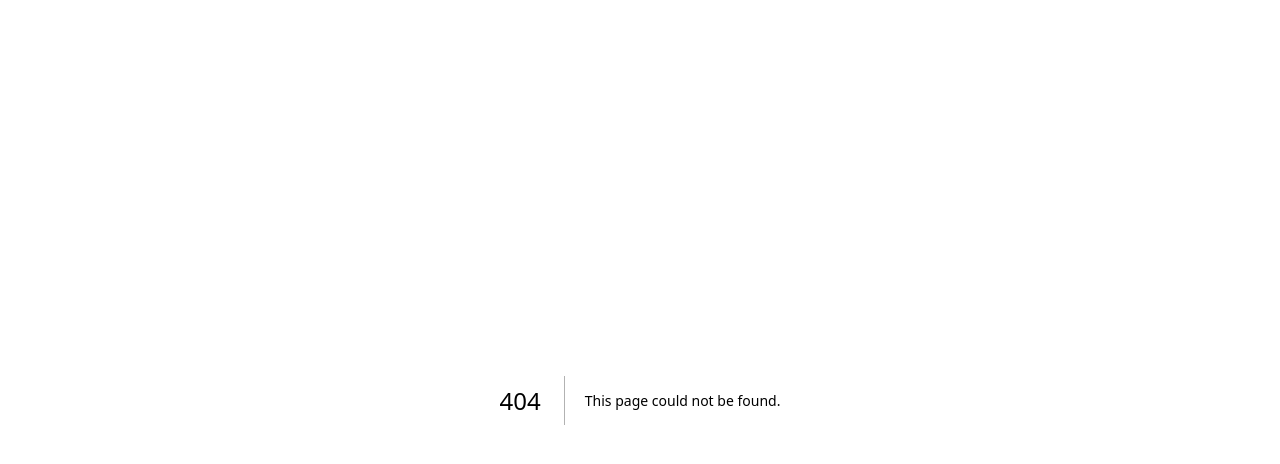
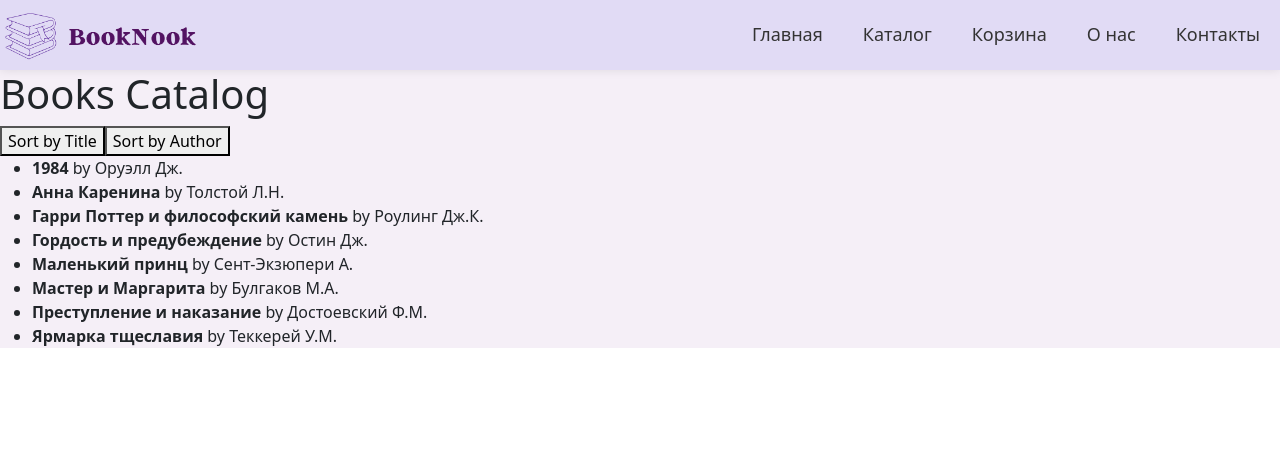
Before and after one commit to annabeliaeva/book-store, a Next.js app: page /catalog in a window 1280 px wide. Before the commit this address had no page. Shown: the top 464 px of the page. Built offline with nearby package versions, Linux system fonts and the light colour scheme.

Commit message:
Add catalog page + sorting implementing

```diff
--- a/src/components/BookList/BookList.tsx
+++ b/src/components/BookList/BookList.tsx
@@ -1,6 +1,6 @@
 import Link from 'next/link'; // Для создания ссылок между страницами
 import styles from './BookList.module.css'; // Импортируем стили
-import booksData from '../../data/books.json'; // Импортируем данные о книгах
+import booksData from '../../data/popular_books.json'; // Импортируем данные о книгах
 import { Col, Container, Image, Row } from 'react-bootstrap'; // Импортируем компоненты react-bootstrap
 import '@/styles/globals.css'
 import { AppLayout } from '../AppLayout/AppLayout';
--- a/src/components/Header/Header.tsx
+++ b/src/components/Header/Header.tsx
@@ -16,6 +16,9 @@ const Header = () => {
             <Link href="/" className={styles.navLink}>
               Главная
             </Link>
+            <Link href="/catalog" className={styles.navLink}>
+              Каталог
+            </Link>
             <Link href="/shopping-card" className={styles.navLink}>
               Корзина
             </Link>
--- /dev/null
+++ b/src/pages/catalog/index.tsx
@@ -0,0 +1,91 @@
+// pages/books.js
+
+import { AppLayout } from '@/components/AppLayout/AppLayout';
+import { useState } from 'react';
+
+import books_catalog from '@/data/books_catalog.json'; // Импортируем данные о книгах
+
+interface BooksList {
+  id: number,
+  title: string,
+  author: string,
+  description: string,
+  cover: string
+}
+
+interface ISortState {
+  sortBy: string;
+  sortOrder: string;
+}
+
+const booksData = [
+  { id: 1, title: 'Book 1', author: 'Author 1' },
+  { id: 2, title: 'Book 2', author: 'Author 2' },
+  // Add more books here
+];
+
+const BooksCatalog = () => {
+  const [books, setBooks] = useState<BooksList[]>(books_catalog);
+  const [sortState, setSortState] = useState<ISortState>({
+    sortBy: 'title',
+    sortOrder: 'asc',
+  });
+
+  // Function to handle sorting
+  const handleSort = (criteria: string) => {
+    if (criteria === sortState.sortBy) {
+      // If the same criteria is selected again, toggle sorting order
+      setSortState({
+        ...sortState,
+        sortOrder: sortState.sortOrder === 'asc' ? 'desc' : 'asc'
+      });
+    } else {
+      // If a new criteria is selected, reset sorting order to ascending
+      setSortState({
+        sortBy: criteria,
+        sortOrder: 'asc',
+      });
+    }
+  };
+
+  // Sorting function
+  const sortBooks = (a: BooksList, b: BooksList): number => {
+    const order = sortState.sortOrder === 'asc' ? 1 : -1;
+
+    if (sortState.sortBy === 'title') {
+      return a.title.localeCompare(b.title) * order;
+    } else if (sortState.sortBy === 'author') {
+      return a.author.localeCompare(b.author) * order;
+    }
+
+    return 0;
+  };
+
+  // Apply sorting to the books array
+  const sortedBooks = [...books].sort(sortBooks);
+
+  // Search logic goes here
+
+  return (
+    <AppLayout>
+      <div>
+        <h1>Books Catalog</h1>
+        {/* Sorting controls */}
+        <div>
+          <button onClick={() => handleSort('title')}>Sort by Title</button>
+          <button onClick={() => handleSort('author')}>Sort by Author</button>
+        </div>
+        {/* Book list */}
+        <ul>
+          {sortedBooks.map((book) => (
+            <li key={book.id}>
+              <strong>{book.title}</strong> by {book.author}
+            </li>
+          ))}
+        </ul>
+      </div>
+    </AppLayout>
+  );
+};
+
+export default BooksCatalog;
```
Also changed, not shown: src/data/popular_books.json (added, +59 -0 lines), src/data/books_catalog.json (renamed from src/data/books.json).
